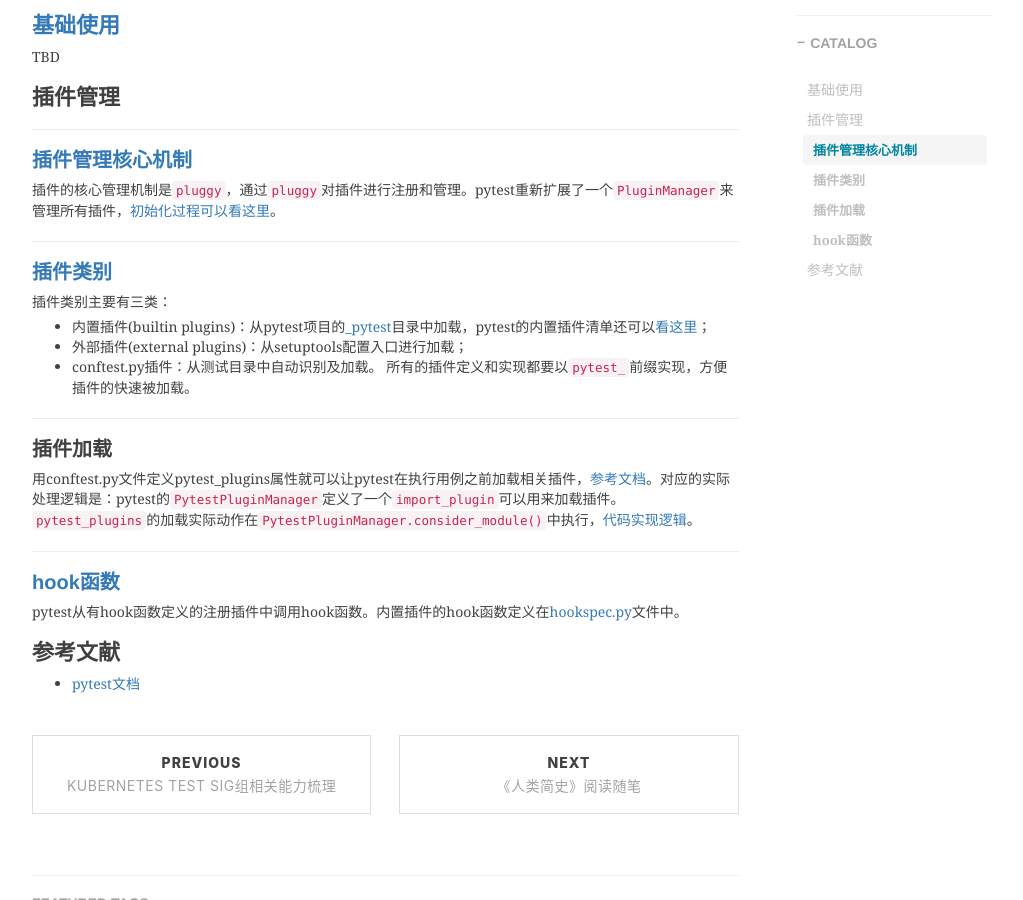
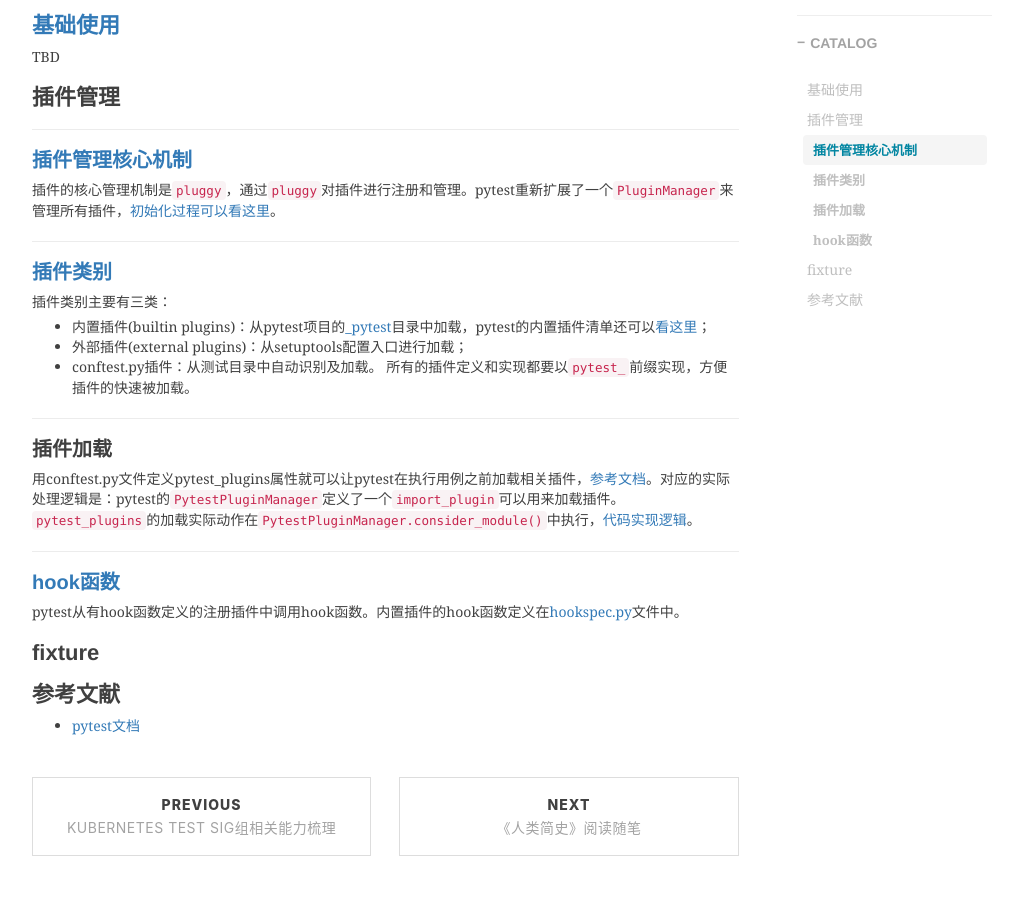
Before and after one commit to shihai1991/shihai1991.github.io, a Jekyll site: the page built from _posts/2023-07-17-pytest学习.md, in a window 1280 px wide and 900 px high, scrolled down 480 px. Shown: the whole window, without its empty margins (233-1256 px from the left). Built offline with Jekyll 4.4.1, drawn with Linux system fonts in a browser that asks for light colours; nearby versions of some CDN libraries; comment, search, counter and statistics services are not loaded.

Commit message:
Update 2023-07-17-pytest学习.md

```diff
--- a/_posts/2023-07-17-pytest学习.md
+++ b/_posts/2023-07-17-pytest学习.md
@@ -28,5 +28,7 @@ TBD
 ## [hook函数](https://docs.pytest.org/en/latest/how-to/writing_hook_functions.html#writinghooks)
 pytest从有hook函数定义的注册插件中调用hook函数。内置插件的hook函数定义在[hookspec.py](https://github.com/pytest-dev/pytest/blob/main/src/_pytest/hookspec.py)文件中。
 
+# fixture
+
 # 参考文献
 - [pytest文档](https://docs.pytest.org/)
```
